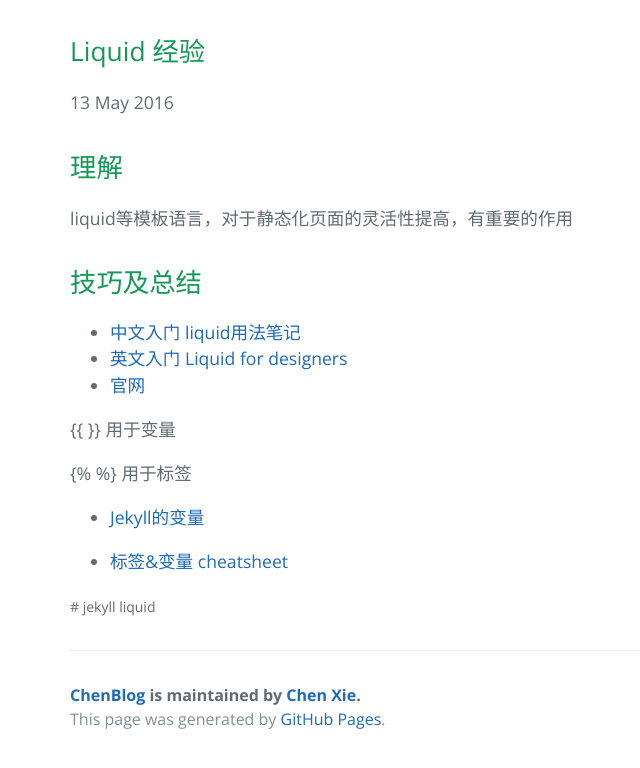
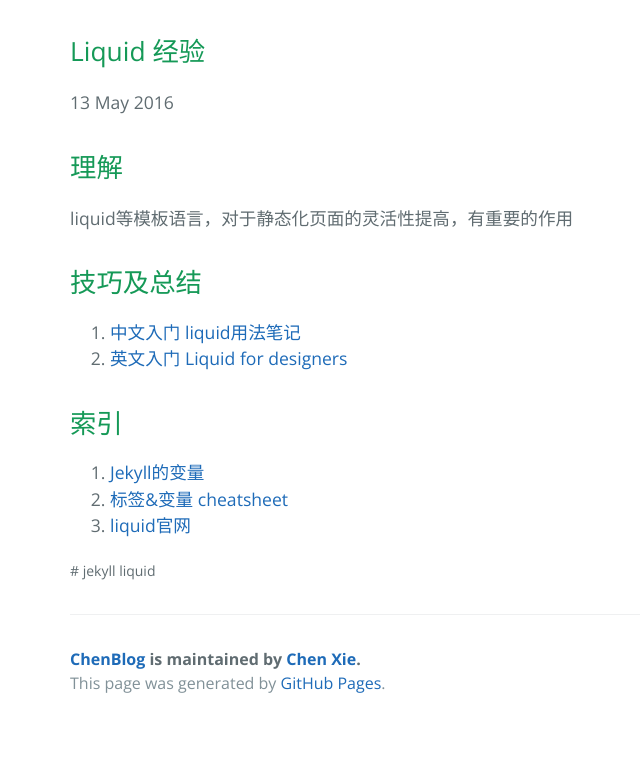
Before and after one commit to neilChenXie/neilChenXie.github.io, a Jekyll site: the page built from _posts/jekyll/2016-05-13-Liquid.md, in a window 1280 px wide. Shown: the top 768 px of the page, without its empty margins (154-794 px from the left). Built offline with Jekyll 4.4.1, drawn with Linux system fonts in a browser that asks for light colours.

Commit message:
modified:   _posts/jekyll/2016-05-13-Liquid.md

```diff
--- a/_posts/jekyll/2016-05-13-Liquid.md
+++ b/_posts/jekyll/2016-05-13-Liquid.md
@@ -12,18 +12,11 @@ liquid等模板语言，对于静态化页面的灵活性提高，有重要的
 
 ## 技巧及总结
 
-* [中文入门 liquid用法笔记 ](http://blog.csdn.net/dont27/article/details/38097581)
-* [英文入门 Liquid for designers](https://github.com/Shopify/liquid/wiki/liquid-for-designers)
-* [官网](http://shopify.github.io/liquid/)
+1. [中文入门 liquid用法笔记 ](http://blog.csdn.net/dont27/article/details/38097581)
+2. [英文入门 Liquid for designers](https://github.com/Shopify/liquid/wiki/liquid-for-designers)
 
-{% raw %}
+## 索引
 
-{{ }} 用于变量
-
-{% %} 用于标签
-
-* [Jekyll的变量](https://jekyllrb.com/docs/variables/)
-
-* [标签&变量 cheatsheet](cheat.jekyll.tips)
-
-{% endraw %}
+1. [Jekyll的变量](https://jekyllrb.com/docs/variables/)
+2. [标签&变量 cheatsheet](cheat.jekyll.tips)
+3. [liquid官网](http://shopify.github.io/liquid/)
```
